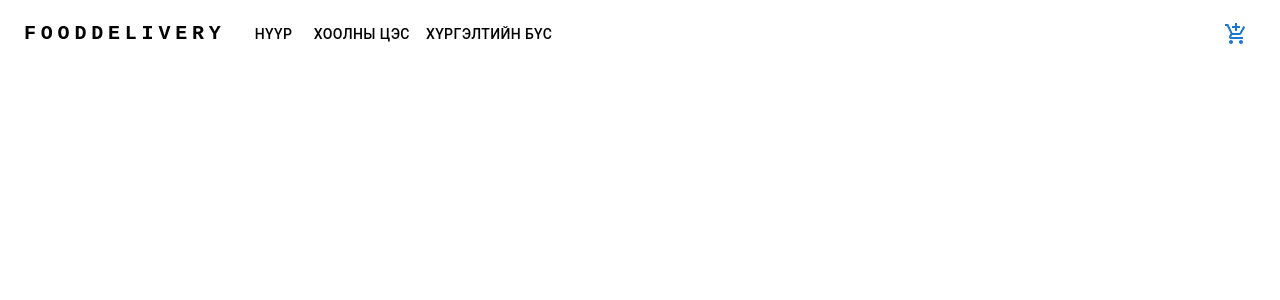
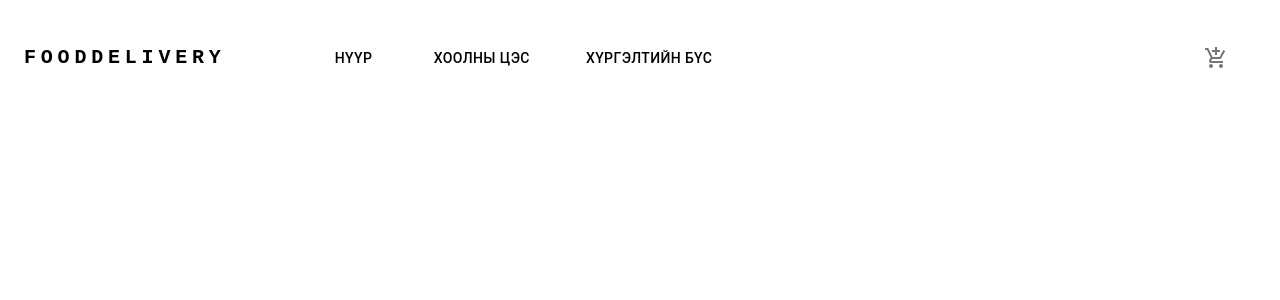
Before and after one commit to LEAP-MNG-1f/Tengis-Food-Delivery, a Next.js app in the folder front-end/: page / in a window 1280 px wide. Shown: the top 300 px of the page. Built offline with nearby package versions, Linux system fonts and the light colour scheme.

Commit message:
Tengis-Food-Delivery

```diff
--- a/front-end/src/app/page.tsx
+++ b/front-end/src/app/page.tsx
@@ -7,29 +7,31 @@ import IconButton from '@mui/material/IconButton';
 import Typography from '@mui/material/Typography';
 import Container from '@mui/material/Container';
 import Button from '@mui/material/Button';
-import AdbIcon from '@mui/icons-material/Adb';
 import AddShoppingCartIcon from '@mui/icons-material/AddShoppingCart';
 import Stack from '@mui/material/Stack';
 
 export default function Home() {
-
-
   const pages = ['Нүүр', 'ХООЛНЫ ЦЭС', 'ХҮРГЭЛТИЙН БҮС'];
   const settings = ['Profile', 'Account', 'Dashboard', 'Logout'];
   const [anchorElNav, setAnchorElNav] = React.useState<null | HTMLElement>(null);
   const [anchorElUser, setAnchorElUser] = React.useState<null | HTMLElement>(null);
+
   const handleOpenNavMenu = (event: React.MouseEvent<HTMLElement>) => {
     setAnchorElNav(event.currentTarget);
   };
+
   const handleOpenUserMenu = (event: React.MouseEvent<HTMLElement>) => {
     setAnchorElUser(event.currentTarget);
   };
+
   const handleCloseNavMenu = () => {
     setAnchorElNav(null);
   };
+
   const handleCloseUserMenu = () => {
     setAnchorElUser(null);
   };
+
   const fetchData = async () => {
     try {
       const response = await fetch("http://localhost:8000 ");
@@ -39,12 +41,13 @@ const settings = ['Profile', 'Account', 'Dashboard', 'Logout'];
       console.log(error);
     }
   };
+
   useEffect(() => {
     fetchData();
   }, []);
 
   return (
-      <Container maxWidth="xl" sx={{ color: 'inherit',}}>
+    <Container maxWidth="xl" sx={{ color: 'inherit' }}>
       <Toolbar disableGutters>
         <Typography
           variant="h6"
@@ -63,41 +66,24 @@ const settings = ['Profile', 'Account', 'Dashboard', 'Logout'];
         >
           FOODDELIVERY
         </Typography>
-          <AdbIcon sx={{ display: { xs: 'flex', md: 'none' }, mr: 1 }} />
-          <Typography
-            variant="h5"
-            noWrap
-            component="a"
-            href="#app-bar-with-responsive-menu"
-            sx={{
-              mr: 2,
-              display: { xs: 'flex', md: 'none' },
-              flexGrow: 1,
-              fontFamily: 'monospace',
-              fontWeight: 700,
-              letterSpacing: '.3rem',
-              color: 'inherit',
-              textDecoration: 'none',
-            }}
+        <Box sx={{ flexGrow: 1, display: { xs: 'flex', md: 'flex' }, ml: 10, gap: 5,  }}
           >
-            LOGO
-          </Typography>
-          <Box sx={{ flexGrow: 1, display: { xs: 'flex', md: 'flex' } }}>
           {pages.map((page) => (
             <Button
               key={page}
               onClick={handleCloseNavMenu}
-                sx={{ my: 2, color: 'black', display: 'block' }}
+              sx={{ my: 5, color: 'black', display: 'block' }}
             >
               {page}
             </Button>
           ))}
         </Box>
         <Stack>
-           <IconButton color="primary" aria-label="add to shopping cart">
+          <IconButton color="black" aria-label="add to shopping cart" sx={{ ml: -10 }}>
             <AddShoppingCartIcon />
           </IconButton>
         </Stack>
       </Toolbar>
     </Container>
-  );}
+  );
+}
```
Lines whose indentation alone changed are shown as unchanged.
